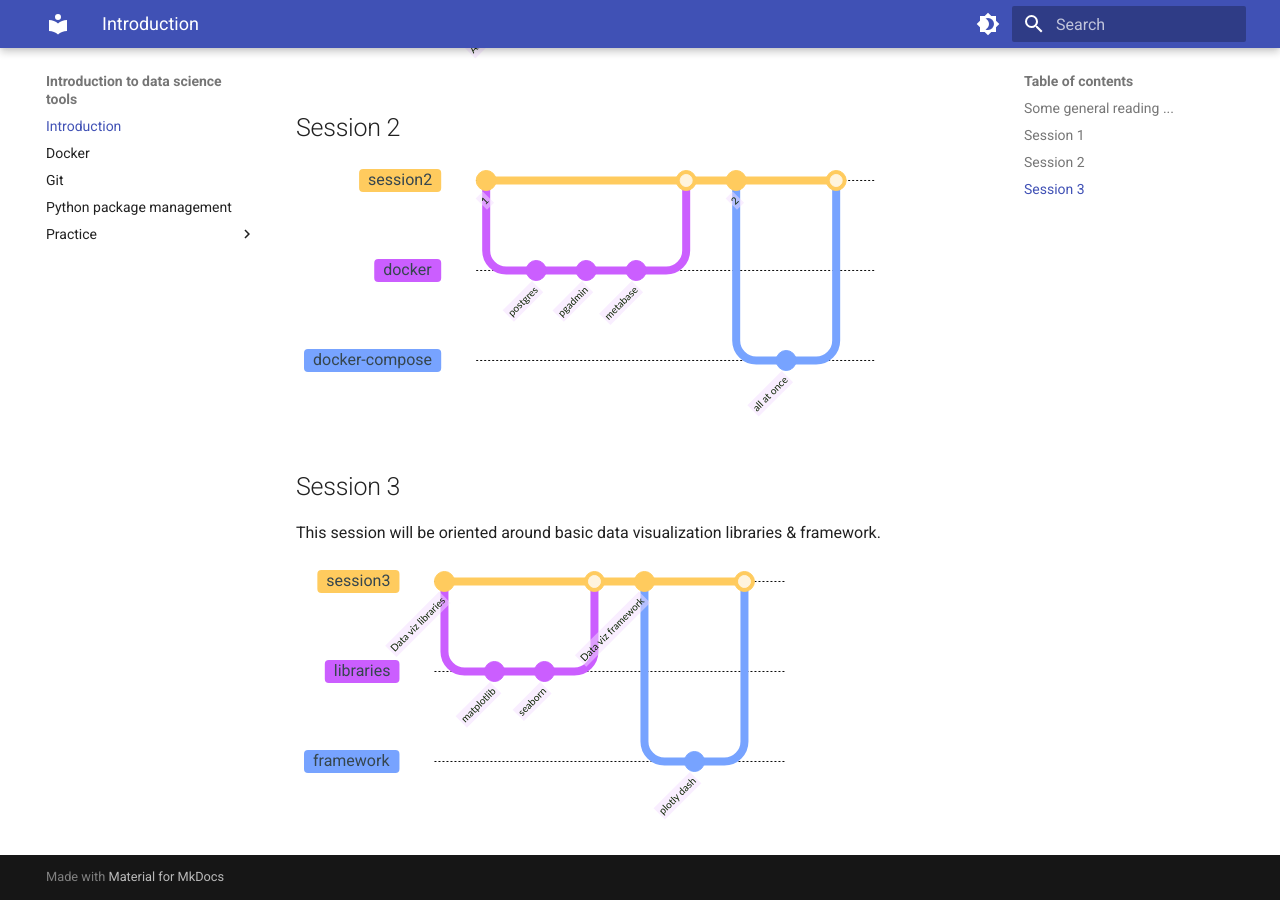
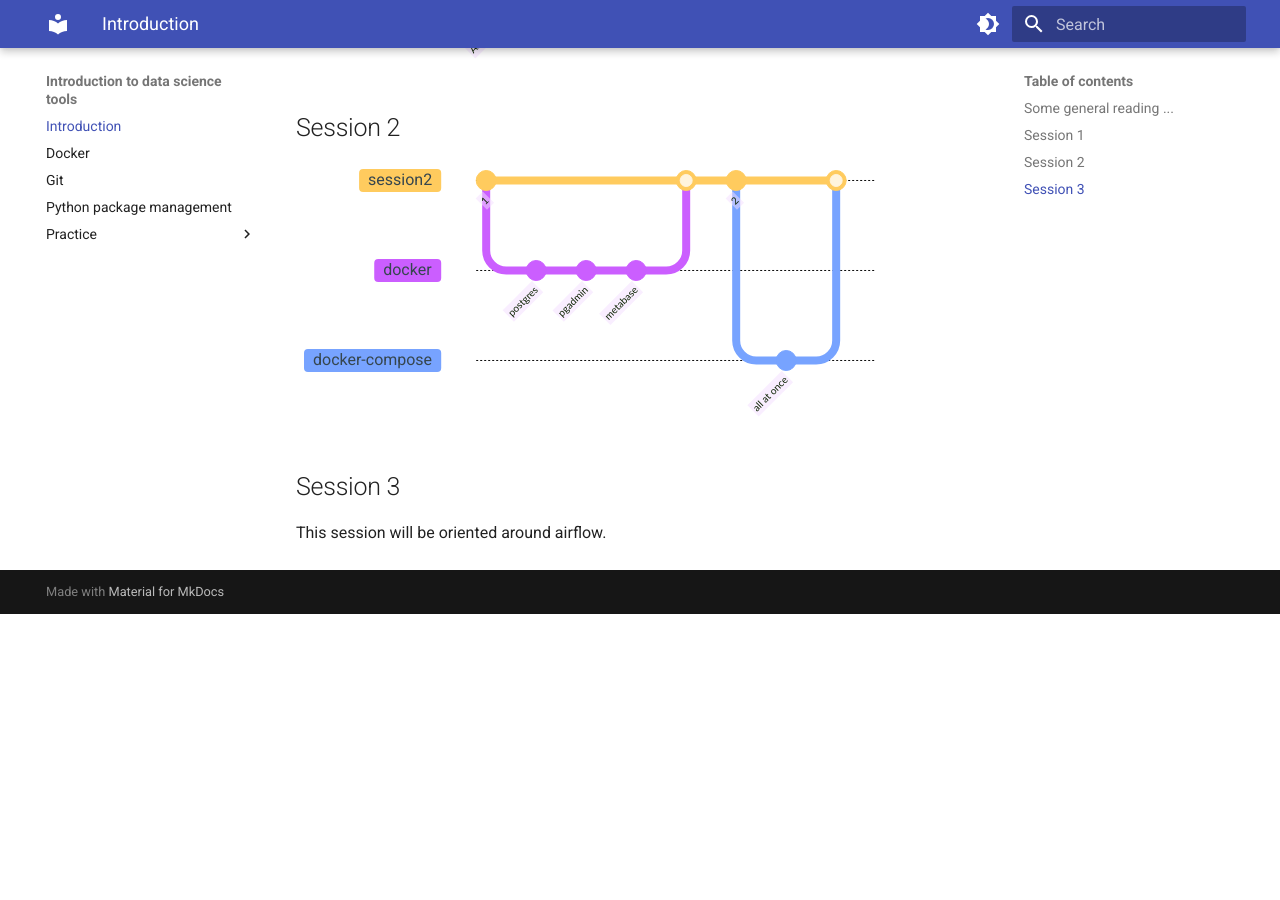
Before and after one commit to Fszta/Data-tools-lecture, an MkDocs documentation site: the page built from docs/index.md, in a window 1280 px wide and 900 px high, scrolled down 1344 px. Built offline with MkDocs 1.6.1 and Material for MkDocs 9.7.7, drawn with Linux system fonts in a browser that asks for light colours; after the commit the page ends 1958 px from its top, so only the background shows below that; some of the changed lines change nothing that is shown.

Commit message:
Update session3 content

````diff
--- a/docs/index.md
+++ b/docs/index.md
@@ -72,26 +72,4 @@ Data science tools are software applications, libraries, and frameworks that are
 
 
 ## Session 3
-This session will be oriented around basic data visualization libraries & framework.
-
-``` mermaid
-    %%{init: { 'logLevel': 'debug', 'theme': 'base', 'gitGraph': {'showBranches': true, 'showCommitLabel':true,'mainBranchName': 'session3'}} }%%
-
-    gitGraph
-       commit id: "Data viz libraries"
-       branch libraries
-       checkout libraries
-       commit id: "matplotlib"
-       commit id: "seaborn"
-       checkout session3
-       merge libraries
-       commit id: "Data viz framework"
-       branch framework
-       checkout framework
-       commit id: "plotly dash"
-       checkout session3
-       merge framework
-
-
-
-```
+This session will be oriented around airflow.
````
